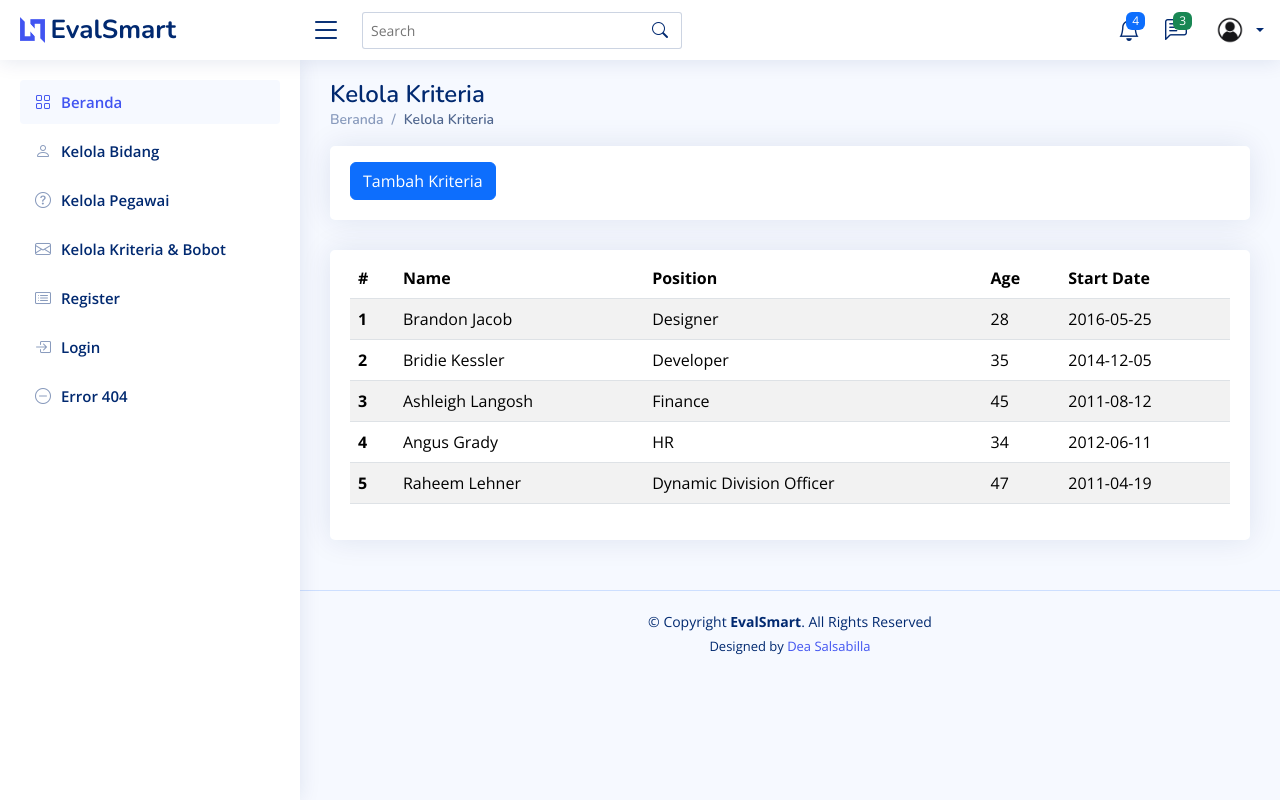
After one commit to deasalsabilla/EvalSmart, a Django app: page /kriteria/ in a window 1280 px wide. The commit adds this page. Run offline with Django 4.2, Linux system fonts and the light colour scheme; some libraries are stand-ins or nearby versions.

Commit message:
draft tampilan menu kelola kriteria

```diff
--- /dev/null
+++ b/testing/templates/kriteria.html
@@ -0,0 +1,151 @@
+<!DOCTYPE html>
+<html lang="en">
+  <head>
+    <meta charset="utf-8" />
+    <meta content="width=device-width, initial-scale=1.0" name="viewport" />
+
+    <title>Kelola Kriteria - EvalSmart</title>
+    <meta content="" name="description" />
+    <meta content="" name="keywords" />
+
+    {% load static %}
+    <!-- Favicons -->
+    <link href="{% static 'assets/img/favicon.png' %}" rel="icon" />
+    <link href="{% static 'assets/img/apple-touch-icon.png' %}" rel="apple-touch-icon" />
+
+    <!-- Google Fonts -->
+    <link href="https://fonts.gstatic.com" rel="preconnect" />
+    <link href="https://fonts.googleapis.com/css?family=Open+Sans:300,300i,400,400i,600,600i,700,700i|Nunito:300,300i,400,400i,600,600i,700,700i|Poppins:300,300i,400,400i,500,500i,600,600i,700,700i" rel="stylesheet" />
+
+    <!-- Vendor CSS Files -->
+    <link href="{% static 'assets/vendor/bootstrap/css/bootstrap.min.css' %}" rel="stylesheet" />
+    <link href="{% static 'assets/vendor/bootstrap-icons/bootstrap-icons.css' %}" rel="stylesheet" />
+    <link href="{% static 'assets/vendor/boxicons/css/boxicons.min.css' %}" rel="stylesheet" />
+    <link href="{% static 'assets/vendor/quill/quill.snow.css' %}" rel="stylesheet" />
+    <link href="{% static 'assets/vendor/quill/quill.bubble.css' %}" rel="stylesheet" />
+    <link href="{% static 'assets/vendor/remixicon/remixicon.css' %}" rel="stylesheet" />
+    <link href="{% static 'assets/vendor/simple-datatables/style.css' %}" rel="stylesheet" />
+
+    <!-- Template Main CSS File -->
+    <link href="{% static 'assets/css/style.css' %}" rel="stylesheet" />
+
+    <!--   =======================================================
+  * Template Name: NiceAdmin
+  * Updated: Sep 18 2023 with Bootstrap v5.3.2
+  * Template URL: https://bootstrapmade.com/nice-admin-bootstrap-admin-html-template/
+  * Author: BootstrapMade.com
+  * License: https://bootstrapmade.com/license/
+  ========================================================   -->
+  </head>
+
+  <body>
+    {% include 'partials/header.html' %}
+    {% include 'partials/sidebar.html' %}
+
+    <main id="main" class="main">
+      <div class="pagetitle">
+        <h1>Kelola Kriteria</h1>
+        <nav>
+          <ol class="breadcrumb">
+            <li class="breadcrumb-item">
+              <a href="{% url 'home' %}">Beranda</a>
+            </li>
+            <li class="breadcrumb-item active">Kelola Kriteria</li>
+          </ol>
+        </nav>
+      </div>
+      <!-- End Page Title -->
+
+      <div class="row">
+        <div class="col-lg-12">
+          <div class="card">
+            <div class="card-body">
+              <button class="btn btn-primary mt-3"><a href="" style="color: white; text-decoration: none;">Tambah Kriteria</a></button>
+            </div>
+          </div>
+        </div>
+      </div>
+
+      <section class="section">
+        <div class="row">
+          <div class="col-lg-12">
+            <div class="card">
+              <div class="card-body">
+                <!-- Table with stripped rows -->
+                <table class="table table-striped mt-2">
+                  <thead>
+                    <tr>
+                      <th scope="col">#</th>
+                      <th scope="col">Name</th>
+                      <th scope="col">Position</th>
+                      <th scope="col">Age</th>
+                      <th scope="col">Start Date</th>
+                    </tr>
+                  </thead>
+                  <tbody>
+                    <tr>
+                      <th scope="row">1</th>
+                      <td>Brandon Jacob</td>
+                      <td>Designer</td>
+                      <td>28</td>
+                      <td>2016-05-25</td>
+                    </tr>
+                    <tr>
+                      <th scope="row">2</th>
+                      <td>Bridie Kessler</td>
+                      <td>Developer</td>
+                      <td>35</td>
+                      <td>2014-12-05</td>
+                    </tr>
+                    <tr>
+                      <th scope="row">3</th>
+                      <td>Ashleigh Langosh</td>
+                      <td>Finance</td>
+                      <td>45</td>
+                      <td>2011-08-12</td>
+                    </tr>
+                    <tr>
+                      <th scope="row">4</th>
+                      <td>Angus Grady</td>
+                      <td>HR</td>
+                      <td>34</td>
+                      <td>2012-06-11</td>
+                    </tr>
+                    <tr>
+                      <th scope="row">5</th>
+                      <td>Raheem Lehner</td>
+                      <td>Dynamic Division Officer</td>
+                      <td>47</td>
+                      <td>2011-04-19</td>
+                    </tr>
+                  </tbody>
+                </table>
+                <!-- End Table with stripped rows -->
+              </div>
+            </div>
+          </div>
+        </div>
+      </section>
+    </main>
+    <!-- End #main -->
+
+    <!-- ======= Footer ======= -->
+    {% include 'partials/footer.html' %}
+    <!-- End Footer -->
+
+    <a href="#" class="back-to-top d-flex align-items-center justify-content-center"><i class="bi bi-arrow-up-short"></i></a>
+
+    <!-- Vendor JS Files -->
+    <script src="{% static 'assets/vendor/apexcharts/apexcharts.min.js' %}"></script>
+    <script src="{% static 'assets/vendor/bootstrap/js/bootstrap.bundle.min.js' %}"></script>
+    <script src="{% static 'assets/vendor/chart.js/chart.umd.js' %}"></script>
+    <script src="{% static 'assets/vendor/echarts/echarts.min.js' %}"></script>
+    <script src="{% static 'assets/vendor/quill/quill.min.js' %}"></script>
+    <script src="{% static 'assets/vendor/simple-datatables/simple-datatables.js' %}"></script>
+    <script src="{% static 'assets/vendor/tinymce/tinymce.min.js' %}"></script>
+    <script src="{% static 'assets/vendor/php-email-form/validate.js' %}"></script>
+
+    <!-- Template Main JS File -->
+    <script src="{% static 'assets/js/main.js' %}"></script>
+  </body>
+</html>
--- a/testing/templates/partials/sidebar.html
+++ b/testing/templates/partials/sidebar.html
@@ -25,9 +25,9 @@
     </li><!-- End F.A.Q Page Nav -->
 
     <li class="nav-item">
-      <a class="nav-link collapsed" href="pages-contact.html">
+      <a class="nav-link collapsed" href="{% url 'kriteria' %}">
         <i class="bi bi-envelope"></i>
-        <span>Contact</span>
+        <span>Kelola Kriteria & Bobot</span>
       </a>
     </li><!-- End Contact Page Nav -->
 
--- a/testing/urls.py
+++ b/testing/urls.py
@@ -32,4 +32,5 @@ urlpatterns = [
     path("user/tambah-user/", views.tambah_user, name="tambah_user"),
     path('user/hapus-user/<int:user_id>/', views.hapus_user, name='hapus_user'),
     path("pegawai/", views.pegawai, name="pegawai"),
+    path("kriteria/", views.kriteria, name="kriteria"),
 ]
--- a/testing/views.py
+++ b/testing/views.py
@@ -6,12 +6,17 @@ from django.contrib.auth.models import User
 from django.contrib.auth import authenticate, login as auth_login, logout
 from django.contrib.auth.decorators import login_required
 
-#mengarahkan ke halaman beranda
-@login_required(login_url='login')  # Redirect ke halaman login jika belum login
+# mengarahkan ke halaman beranda
+
+
+# Redirect ke halaman login jika belum login
+@login_required(login_url='login')
 def home(request):
     return render(request, 'index.html')
 
-#fungsi login
+# fungsi login
+
+
 def login(request):
     if request.method == "POST":
         # Ambil data dari form
@@ -32,18 +37,23 @@ def login(request):
     # Jika request bukan POST, render halaman login
     return render(request, 'login.html')
 
+
 def logout_view(request):
     logout(request)
     messages.success(request, "Anda telah berhasil logout.")
     return redirect('login')
 
-#mengarahkan ke halaman kelola user
+# mengarahkan ke halaman kelola user
+
+
 def user(request):
     # Ambil data user yang bukan staff dan aktif
     users = User.objects.filter(is_staff=False, is_active=True).order_by('id')
     return render(request, 'user.html', {'users': users})
 
-#fungsi tambah user
+# fungsi tambah user
+
+
 def tambah_user(request):
     if request.method == "POST":
         # Ambil data dari form
@@ -56,7 +66,8 @@ def tambah_user(request):
 
         # Validasi input
         if password != password2:
-            messages.error(request, "Password dan Konfirmasi Password tidak cocok.")
+            messages.error(
+                request, "Password dan Konfirmasi Password tidak cocok.")
             return redirect('tambah_user')
 
         if User.objects.filter(username=username).exists():
@@ -83,6 +94,8 @@ def tambah_user(request):
     return render(request, 'tambah_user.html')
 
 # fungsi hapus user
+
+
 def hapus_user(request, user_id):
     try:
         user = User.objects.get(id=user_id)
@@ -90,12 +103,15 @@ def hapus_user(request, user_id):
             user.delete()
             messages.success(request, "User berhasil dihapus.")
         else:
-            messages.error(request, "Tidak dapat menghapus user dengan status staff.")
+            messages.error(
+                request, "Tidak dapat menghapus user dengan status staff.")
     except User.DoesNotExist:
         messages.error(request, "User tidak ditemukan.")
     return redirect('user')
 
-#mengarahkan ke halaman kelola bidang dan menampilkan data bidang
+# mengarahkan ke halaman kelola bidang dan menampilkan data bidang
+
+
 def bidang(request):
     # Ambil semua data dari model Bidang
     bidangs = Bidang.objects.all()
@@ -103,6 +119,8 @@ def bidang(request):
     return render(request, 'bidang.html', {'bidangs': bidangs})
 
 # fungsi tambah bidang
+
+
 def tambah_bidang(request):
     if request.method == "POST":
         # Ambil data dari input form
@@ -124,6 +142,8 @@ def tambah_bidang(request):
     return render(request, 'tambahBidang.html')
 
 # Fungsi Edit Bidang
+
+
 def edit_bidang(request, id):
     bidang = get_object_or_404(Bidang, id=id)
     if request.method == 'POST':
@@ -134,6 +154,8 @@ def edit_bidang(request, id):
     return render(request, 'edit_bidang.html', {'bidang': bidang})
 
 # Fungsi Hapus Bidang
+
+
 def delete_bidang(request, id):
     bidang = get_object_or_404(Bidang, id=id)
     if request.method == 'POST':
@@ -142,5 +164,13 @@ def delete_bidang(request, id):
         return redirect('bidang')  # Kembali ke halaman tabel
 
 # mengarahkan ke halaman kelola pegawai
+
+
 def pegawai(request):
     return render(request, 'pegawai.html')
+
+# mengarahkan ke halaman kelola kriteria
+
+
+def kriteria(request):
+    return render(request, 'kriteria.html')
```
